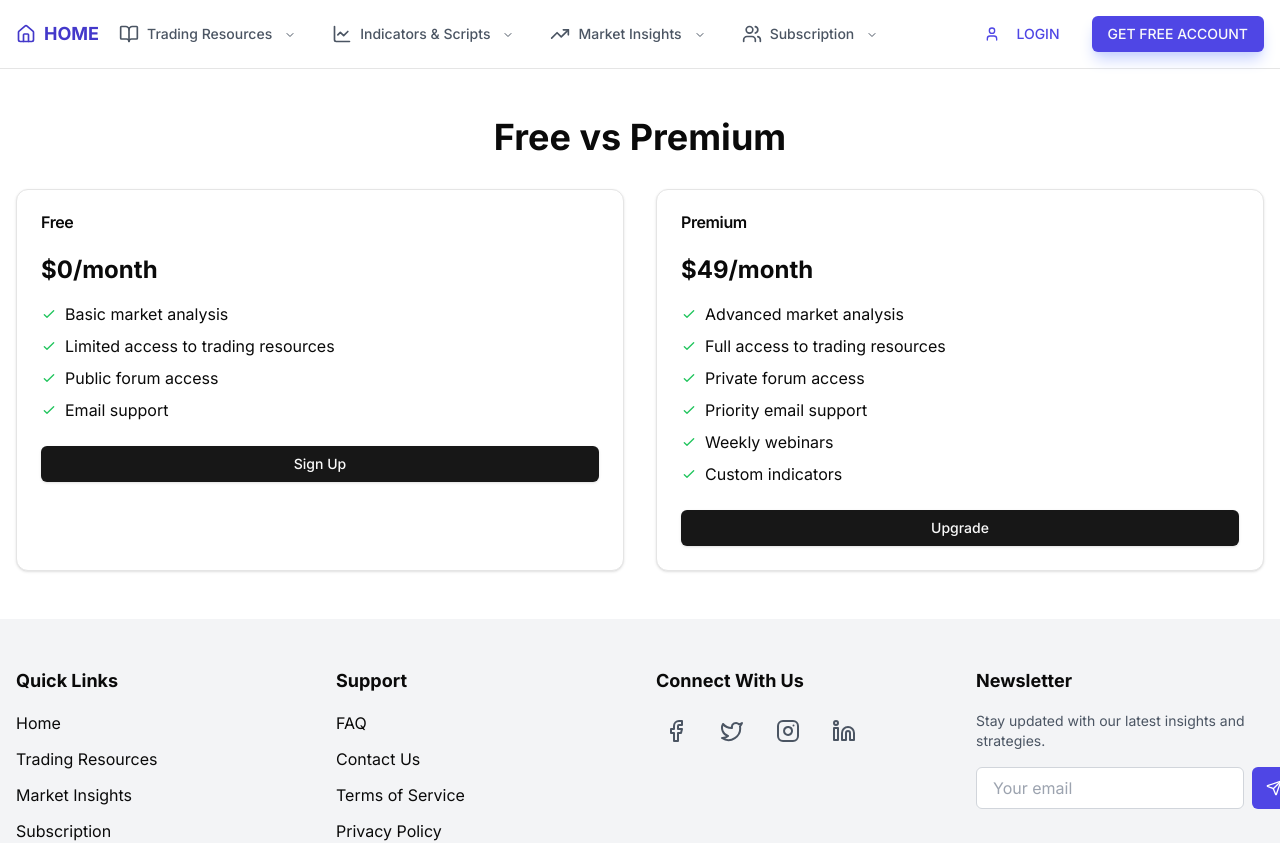
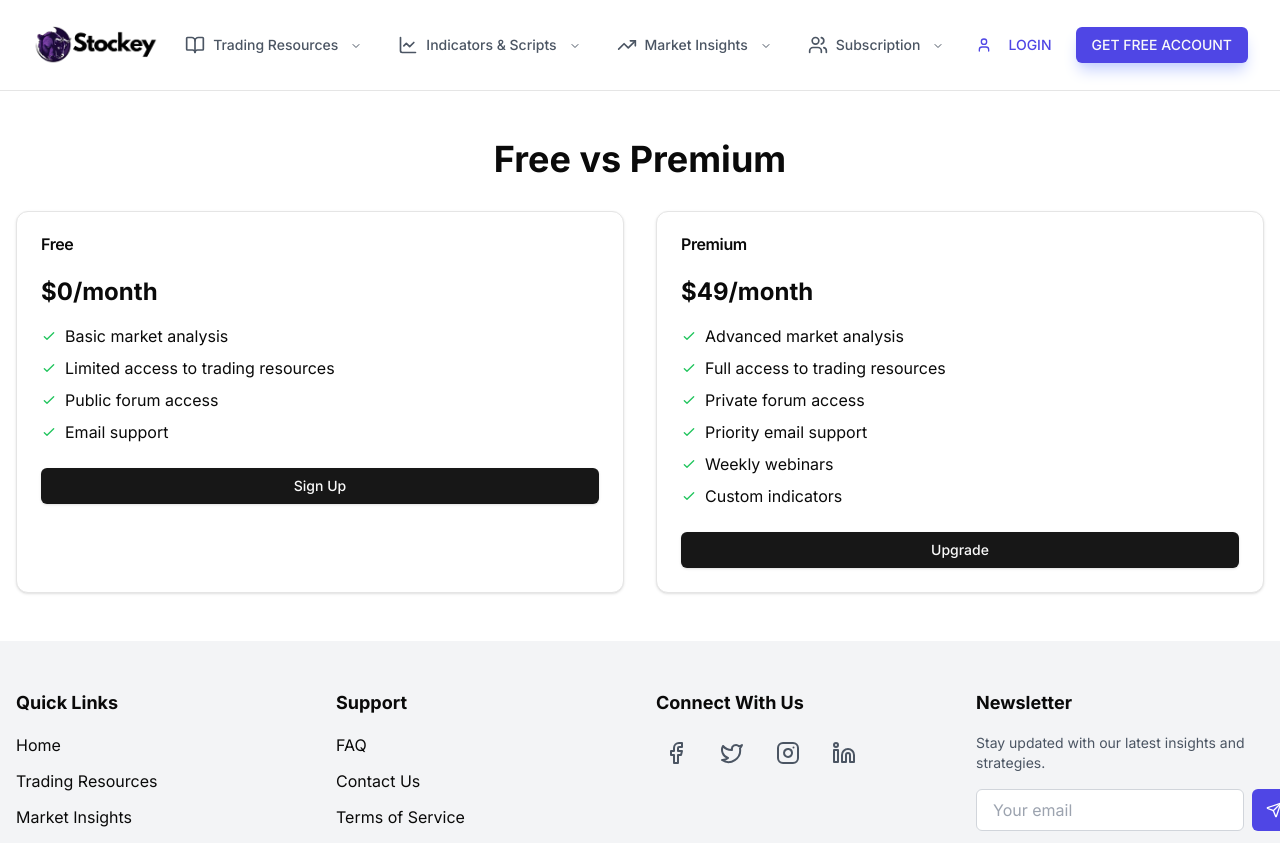
Before and after one commit to desirediv0/blog-site, a Next.js app: page /subscription/compare in a window 1280 px wide. Shown: the top 843 px of the page. Built offline with nearby package versions, Linux system fonts and the light colour scheme.

Commit message:
Add logo component to navigation menu for desktop and mobile views

```diff
--- a/components/nav-menu.tsx
+++ b/components/nav-menu.tsx
@@ -12,6 +12,8 @@ import {
 } from "@/components/ui/navigation-menu"
 import { Sheet, SheetContent, SheetTrigger } from "@/components/ui/sheet"
 import { Home, BookOpen, LineChart, TrendingUp, Users, User, Menu } from "lucide-react"
+import Link from "next/link"
+import Image from "next/image"
 
 const menuItems = [
     {
@@ -52,6 +54,33 @@ const menuItems = [
     },
 ]
 
+
+const Logo = () => (
+    <Link href="/" className="flex items-center">
+        {/* Desktop Logo */}
+        <div className="hidden lg:block">
+            <Image
+                src="/bg.png"
+                alt="Desktop Logo"
+                width={150}
+                height={50}
+                priority
+                className="object-contain"
+            />
+        </div>
+        {/* Mobile Logo */}
+        <div className="lg:hidden">
+            <Image
+                src="/bg-mob.png"
+                alt="Mobile Logo"
+                width={60}
+                height={60}
+                priority
+                className="object-contain"
+            />
+        </div>
+    </Link>
+)
 export function NavMenu() {
     const [isOpen, setIsOpen] = useState(false)
 
@@ -96,15 +125,7 @@ export function NavMenu() {
     const DesktopMenu = () => (
         <NavigationMenu className="hidden lg:block">
             <NavigationMenuList>
-                <NavigationMenuItem>
-                    <NavigationMenuLink
-                        className="flex items-center gap-2 text-lg font-bold text-indigo-700 hover:text-indigo-600 transition-colors"
-                        href="/"
-                    >
-                        <Home className="w-5 h-5" />
-                        HOME
-                    </NavigationMenuLink>
-                </NavigationMenuItem>
+
 
                 {menuItems.map((item) => (
                     <NavigationMenuItem key={item.title}>
@@ -128,19 +149,28 @@ export function NavMenu() {
     )
 
     return (
-        <div className="flex items-center justify-between">
-            <MobileMenu />
-            <DesktopMenu />
+        <div className="flex items-center justify-between px-4 ">
+            <div className="flex items-center">
+                <Logo />
+                <div className="hidden lg:block">
+                    <DesktopMenu />
+                </div>
+            </div>
 
-            <div className="flex items-center gap-4">
-                <Button variant="ghost" className="hidden lg:flex text-indigo-600 hover:bg-indigo-100">
-                    <User className="w-5 h-5 mr-2" />
-                    LOGIN
-                </Button>
+            <div className="flex items-center gap-2">
+                <div className="hidden lg:block">
+                    <Button variant="ghost" className="text-indigo-600 hover:bg-indigo-100">
+                        <User className="w-5 h-5 mr-2" />
+                        LOGIN
+                    </Button>
+                </div>
                 <Button className="bg-indigo-600 hover:bg-indigo-700 shadow-lg shadow-indigo-200">
                     <span className="hidden lg:inline">GET FREE ACCOUNT</span>
                     <span className="lg:hidden">SIGN UP</span>
                 </Button>
+                <div className="lg:hidden">
+                    <MobileMenu />
+                </div>
             </div>
         </div>
     )
```
Also changed, not shown: public/bg-mob.png (added), public/bg.png (added).
